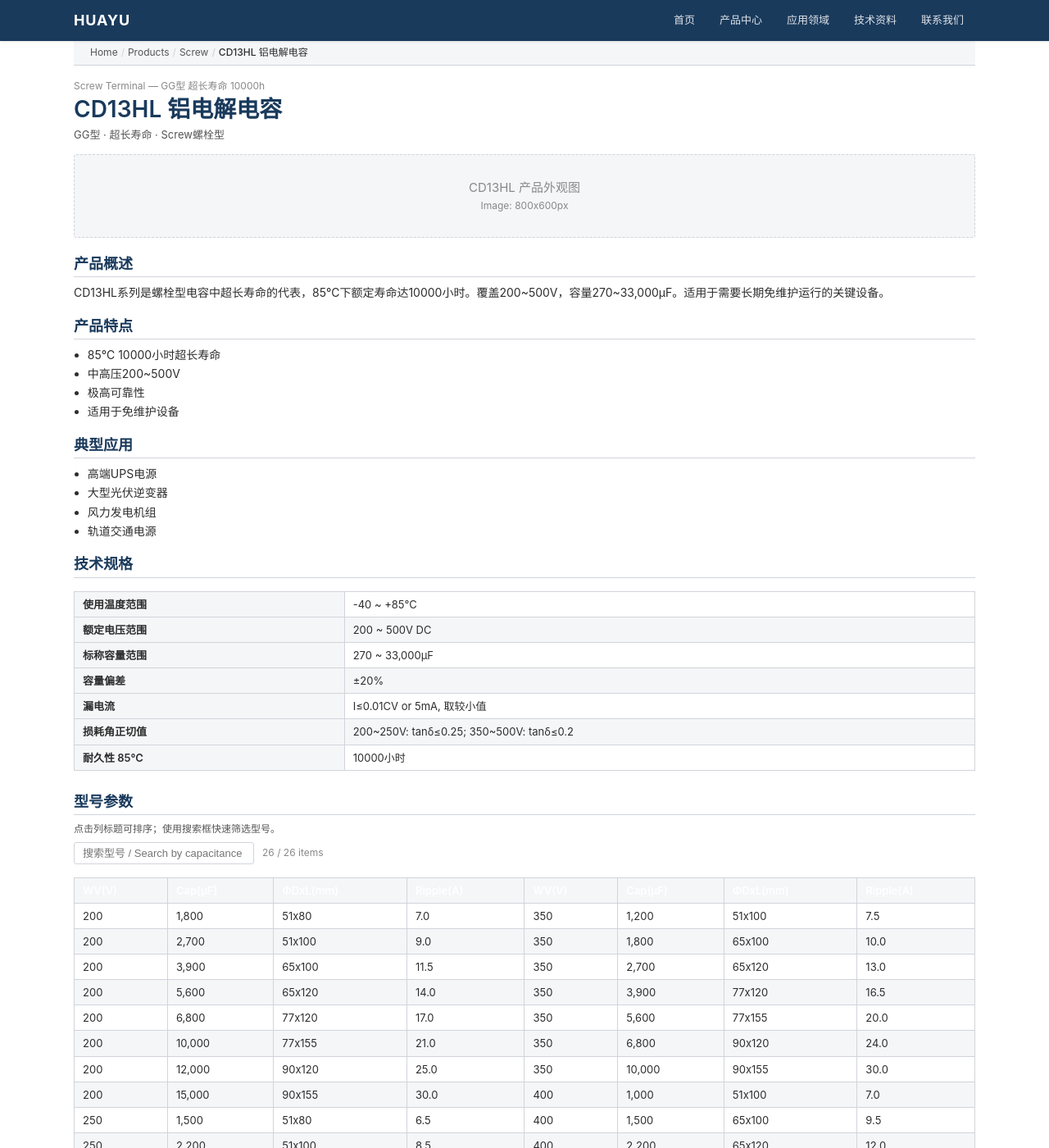
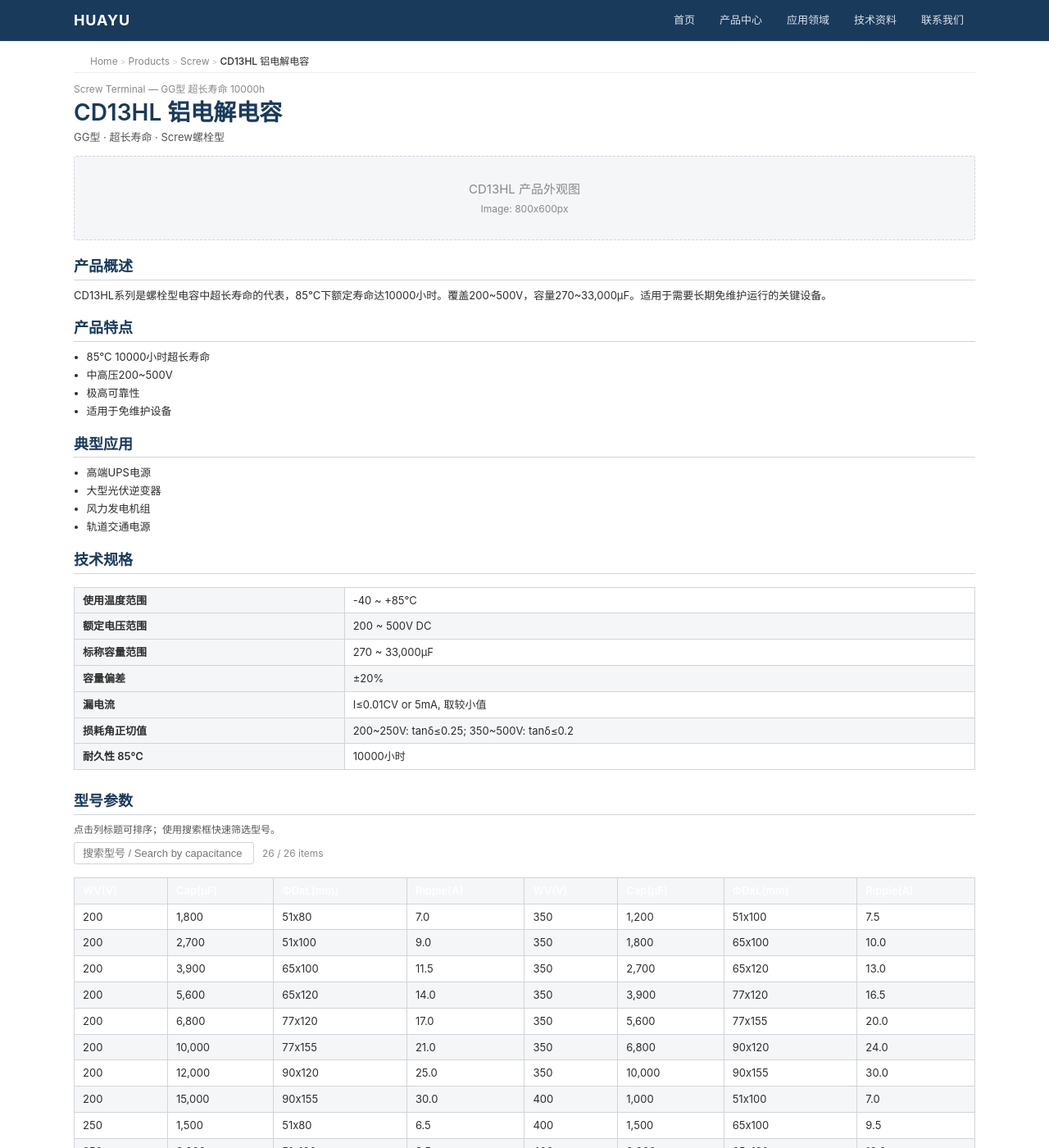
Before and after one commit to uzuhu/cap2605, a Jekyll site: the page built from products/screw/cd13hl.md, in a window 1280 px wide and 1400 px high. Shown: the whole window at 82% size. Built offline with Jekyll 4.4.1, drawn with Linux system fonts in a browser that asks for light colours.

Commit message:
style: 美化面包屑过渡和内容排版——移除灰底、标题加底边分隔线、内容区更紧凑

```diff
--- a/assets/css/style.css
+++ b/assets/css/style.css
@@ -45,15 +45,17 @@
 img { max-width: 100%; height: auto; }
 
 h1, h2, h3, h4 { font-weight: 600; line-height: 1.3; color: var(--c-primary); }
-h1 { font-size: var(--font-size-2xl); margin-bottom: 0.35em; }
-h2 { font-size: var(--font-size-xl); margin: 1.2em 0 0.4em; }
-h3 { font-size: var(--font-size-lg); margin: 1.0em 0 0.35em; }
-h4 { font-size: var(--font-size-md); margin: 0.8em 0 0.3em; }
+h1 { font-size: 1.5rem; margin-bottom: 0.3em; padding-bottom: 6px; border-bottom: 1px solid var(--c-border); }
+h2 { font-size: var(--font-size-lg); margin: 1.0em 0 0.35em; padding-bottom: 3px; border-bottom: 1px solid #eee; }
+h3 { font-size: var(--font-size-md); margin: 0.8em 0 0.3em; }
+h4 { font-size: var(--font-size-base); margin: 0.6em 0 0.25em; }
 
-p { margin-bottom: 0.6em; }
+p { margin-bottom: 0.5em; }
 
-ul, ol { margin: 0 0 0.5em 1.2em; }
-li { margin-bottom: 0.15em; }
+ul, ol { margin: 0 0 0.4em 1.4em; }
+li { margin-bottom: 0.1em; }
+
+strong { font-weight: 600; color: var(--c-text); }
 
 /* --- Skip Link --- */
 .skip-link { position: absolute; left: -9999px; top: 0; z-index: 999; background: var(--c-primary); color: #fff; padding: 8px 16px; font-size: var(--font-size-sm); }
@@ -121,21 +123,80 @@
 /* --- Breadcrumb --- */
 .breadcrumb {
   max-width: var(--max-width); margin: 0 auto;
-  padding: 5px 20px;
+  padding: 4px 20px 3px;
   font-size: var(--font-size-xs);
   color: var(--c-text-muted);
-  background: var(--c-bg-alt);
-  border-bottom: 1px solid var(--c-border);
+  border-bottom: 1px solid #eee;
 }
-.breadcrumb ol { list-style: none; display: flex; flex-wrap: wrap; margin: 0; padding: 0; gap: 4px; }
+.breadcrumb ol { list-style: none; display: flex; flex-wrap: wrap; margin: 0; padding: 0; gap: 3px; }
 .breadcrumb li { margin: 0; }
-.breadcrumb li + li::before { content: "/"; margin-right: 4px; color: var(--c-border); }
-.breadcrumb a { color: var(--c-text-light); }
-.breadcrumb a:hover { color: var(--c-primary); text-decoration: underline; }
+.breadcrumb li + li::before { content: ">"; margin-right: 3px; color: #ccc; font-size: 0.65rem; }
+.breadcrumb a { color: var(--c-text-muted); }
+.breadcrumb a:hover { color: var(--c-primary); text-decoration: none; }
 .breadcrumb [aria-current] { color: var(--c-text); font-weight: 500; }
 
 /* --- Main Content --- */
-main { max-width: var(--max-width); margin: 0 auto; padding: 0 20px 40px; min-height: 60vh; }
+main { max-width: var(--max-width); margin: 0 auto; padding: 12px 20px 40px; min-height: 60vh; }
+
+/* Markdown content typography */
+main > article,
+.page-content,
+.product-content {
+  font-size: var(--font-size-sm);
+  line-height: 1.6;
+}
+main > article h1,
+.page-content h1,
+.product-content h1 {
+  font-size: 1.35rem;
+  margin-top: 0;
+}
+main > article h2,
+.page-content h2,
+.product-content h2 {
+  font-size: 1.05rem;
+  margin-top: 1.2em;
+}
+main > article p,
+.page-content p,
+.product-content p {
+  margin-bottom: 0.5em;
+}
+main > article ul,
+main > article ol,
+.page-content ul,
+.page-content ol,
+.product-content ul,
+.product-content ol {
+  margin-bottom: 0.5em;
+}
+main > article li,
+.page-content li,
+.product-content li {
+  margin-bottom: 0.15em;
+}
+
+/* Inline code / formulas */
+main > article code,
+.page-content code,
+.product-content code {
+  font-family: var(--font-mono);
+  font-size: 0.9em;
+  background: var(--c-bg-alt);
+  padding: 1px 4px;
+  border-radius: 2px;
+}
+main > article pre,
+.page-content pre,
+.product-content pre {
+  background: var(--c-bg-alt);
+  padding: 10px 14px;
+  border-radius: var(--radius);
+  overflow-x: auto;
+  font-size: 0.8rem;
+  line-height: 1.5;
+  margin: 8px 0;
+}
 
 /* --- Footer --- */
 .site-footer {
@@ -152,7 +213,7 @@
   padding: 40px 0 30px;
   border-bottom: 1px solid var(--c-border);
 }
-.home-hero h1 { font-size: 1.75rem; margin-bottom: 0.3em; }
+.home-hero h1 { font-size: 1.75rem; margin-bottom: 0.3em; border-bottom: none; padding-bottom: 0; }
 .home-hero .tagline { font-size: var(--font-size-lg); color: var(--c-text-light); max-width: 700px; }
 .home-hero .highlight { color: var(--c-accent); font-weight: 600; }
 
@@ -182,8 +243,8 @@
 .product-card span { color: var(--c-text-light); font-size: 0.75rem; }
 
 /* --- Product Page --- */
-.product-header { margin: 16px 0 14px; }
-.product-header h1 { margin-bottom: 2px; }
+.product-header { margin: 10px 0 12px; }
+.product-header h1 { margin-bottom: 2px; border-bottom: none; padding-bottom: 0; font-size: var(--font-size-2xl); }
 .product-type { color: var(--c-text-muted); font-size: var(--font-size-xs); margin-bottom: 1px; }
 .product-subtitle { color: var(--c-text-light); font-size: var(--font-size-sm); }
 
```
